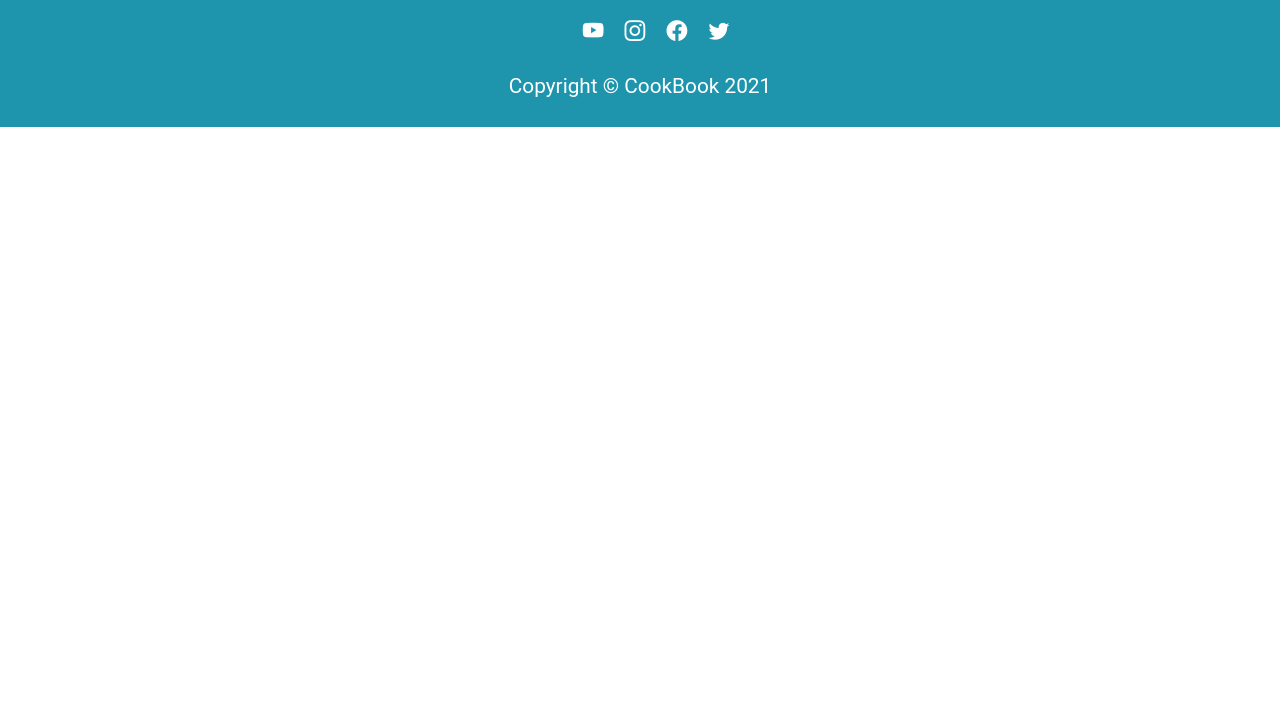
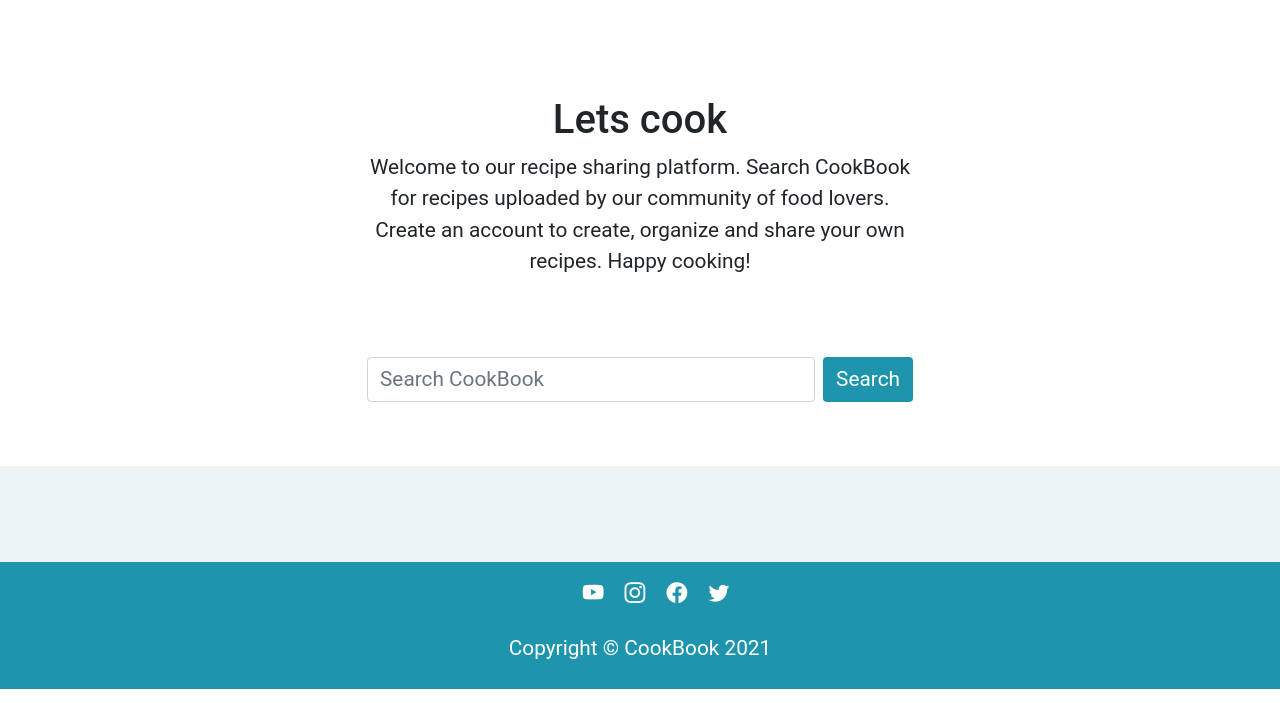
Before and after one commit to Paola62010/cookbook, a Django app: page / in a window 1280 px wide. Shown: the part 97-800 px from the top of the page. Run offline with Django 3.2, Linux system fonts and the light colour scheme; data that the repository does not hold is empty; some libraries are stand-ins or nearby versions.

Commit message:
Add home page view and functionality to display food categories

```diff
--- a/main/admin.py
+++ b/main/admin.py
@@ -5,8 +5,10 @@
 # Register your models here.
 admin.site.site_header = 'CookBook Administration'
 
+
 @admin.register(Category)
 class CategoryAdmin(admin.ModelAdmin):
-    list_display = ('name',)
-    list_filter = ('name',)
+    list_display = ('name', 'slug', 'created_on', 'updated_on',)
+    list_filter = ('created_on', 'updated_on',)
+    prepopulated_fields = {"slug": ("name",)}
     search_fields = ('name',)
--- a/main/models.py
+++ b/main/models.py
@@ -3,10 +3,12 @@
 from django.db.models.base import Model
 from django.db.models.fields import CharField
 
-# Create your models here.
 
 class Category(models.Model):
     name = models.CharField(max_length=80, unique=True)
+    slug = models.SlugField(max_length=80, unique=True, null=True)
+    created_on = models.DateTimeField(auto_now_add=True)
+    updated_on = models.DateTimeField(auto_now=True)
     category_image = models.ImageField(upload_to="categories", blank=True)
 
     class Meta:
--- a/static/css/style.css
+++ b/static/css/style.css
@@ -10,6 +10,10 @@
 	background-color: #1f95ad;
 }
 
+.light-teal {
+	background-color: #edf4f5;
+}
+
 #logo {
 	font-family: Comfortaa, sans-serif;
 	font-size: 2.3rem;
@@ -19,3 +23,30 @@
 	list-style: none;
 	display: inline-block;
 }
+
+.search-button {
+	background-color: #1f95ad;
+	color: white;
+	font-family: inherit;
+	font-size: inherit;
+}
+
+.form-control {
+	font-family: inherit;
+	font-size: inherit;
+}
+
+.card {
+	height: 100%;
+}
+
+.card-img-top {
+	width: 100%;
+	object-fit: cover;
+	height: 350px;
+}
+
+.card-body {
+	background-color: #1f95ad;
+	color: white;
+}
--- a/templates/base.html
+++ b/templates/base.html
@@ -64,7 +64,7 @@
             </ul>
         </div>
         <div class="text-center text-white">
-            <p>Copyright © CookBook 2021</p>
+            <p>Copyright © CookBook {% now 'Y' %}</p>
         </div>
     </div>
 </footer>
--- a/templates/index.html
+++ b/templates/index.html
@@ -2,4 +2,39 @@
 
 {% block content %}
 
+<section class="container py-5 text-center">
+    <div class="row py-lg-5">
+        <div class="col-lg-6 col-md-8 mx-auto">
+            <h1>Lets cook</h1>
+            <p>Welcome to our recipe sharing platform. Search CookBook for recipes uploaded by our community of food lovers. Create an account to create, organize and share your own recipes. Happy cooking!</p>
+        </div>
+    </div>
+    <div class="row py-3">
+        <div class="col-lg-6 col-md-8 mx-auto">
+            <form class="d-flex">
+                <input class="form-control me-2" type="search" placeholder="Search CookBook" aria-label="Search">
+                <button class="btn search-button" type="submit">Search</button>
+            </form>
+        </div>
+    </div>
+</section>
+<section class="py-5 light-teal">
+    <div class="container">
+        <div class="row row-cols-1 row-cols-sm-2 row-cols-lg-3 row-cols-xl-4 g-3">
+            {% for category in category_list %}
+            <div class="col">
+                <div class="card shadow">
+                    <img src="{{category.category_image.url}}" class="card-img-top" alt="Food category image">
+                    <div class="card-body">
+                      <p class="card-text text-center">{{ category.name }}</p>
+                    </div>
+                </div>
+            </div>
+            {% endfor %}
+        </div>
+    </div>
+</section>
+
+
+
 {% endblock %}
```
Also changed, not shown: main/migrations/0002_auto_20211115_1834.py (added).
